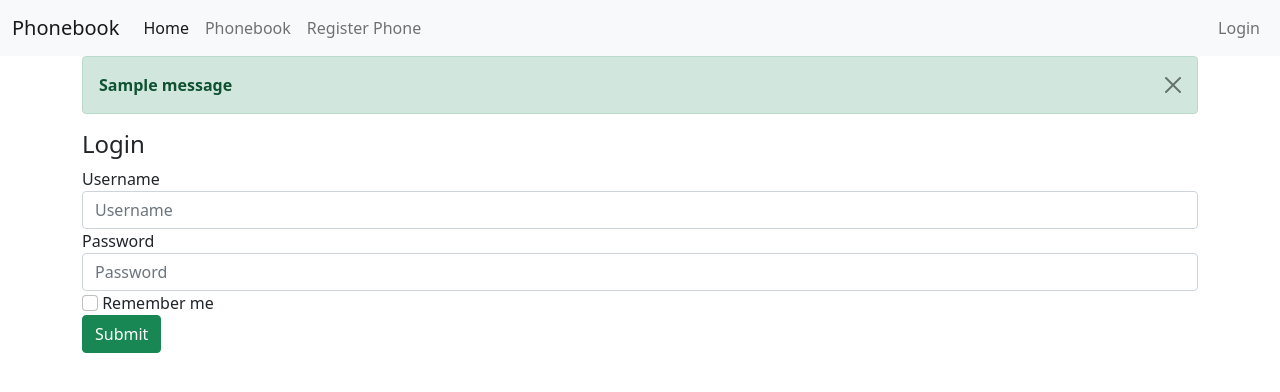
After one commit to CristinaGradinaru/phonebook, a Flask app: page /login in a window 1280 px wide. The commit adds this page. Shown: the top 392 px of the page. Run offline with Flask 2, Linux system fonts and the light colour scheme; tables that the repository leaves empty hold one stand-in row (values such as "Sample post"); one stand-in notice (Sample message) is shown; some libraries are stand-ins or nearby versions.

Commit message:
Wednesday HOMEWORK

```diff
--- a/app/forms.py
+++ b/app/forms.py
@@ -1,5 +1,5 @@
 from flask_wtf import FlaskForm
-from wtforms import StringField, PasswordField, SubmitField, ValidationError
+from wtforms import StringField, PasswordField, SubmitField, ValidationError, BooleanField
 from wtforms.validators import DataRequired, EqualTo, Email
 import phonenumbers
 
@@ -23,3 +23,9 @@ class UserInfoForm(FlaskForm):
             input_number = phonenumbers.parse("+1"+field.data)
             if not (phonenumbers.is_valid_number(input_number)):
                 raise ValidationError('Invalid phone number.')
+
+class LoginForm(FlaskForm):
+   username= StringField('Username', validators=[DataRequired()])
+   password = PasswordField('Password', validators = [DataRequired()])
+   remember_me = BooleanField('Remember me')
+   submit = SubmitField()
--- a/app/routes.py
+++ b/app/routes.py
@@ -1,6 +1,9 @@
-from app import app
-from flask import render_template, request
-from app.forms import UserInfoForm
+from app import app, db, mail, Message
+from flask import render_template, request, flash, redirect, url_for
+from app.forms import UserInfoForm, LoginForm
+from app.models import User
+from flask_login import login_user,logout_user, login_required
+from werkzeug.security import check_password_hash
 
 @app.route('/')
 @app.route('/index')
@@ -19,15 +22,25 @@ def index():
 def register():
     title = "Phonebook | REGISTER"
     form = UserInfoForm()
-    if request.method== "POST" and form.validate():
+    if request.method == "POST" and form.validate():
         username= form.username.data
         password= form.password.data
         email = form.email.data
         phone= form.phone.data
-        print(username, password, phone, email)
+
+        new_user=User(username, email, phone, password)
+        db.session.add(new_user)
+        db.session.commit()
+
+        welcome = Message(f'Welcome, {username}', [email])
+        welcome.html = '<p>Thank you for signing up! Your phone is now in our phonebook</p>'
+        mail.send(welcome)
+        flash ("You have added your entry", "success")
+        return redirect(url_for("index"))
     return render_template('registerphone.html', title= title, form=form)
 
 @app.route('/phonebook')
+@login_required
 def phonebook():
     context={
         'title': 'Phonebook | Phonebook',
@@ -38,3 +51,29 @@ def phonebook():
         }
     }
     return render_template('phonebook.html', **context)
+
+@app.route('/login', methods = ["GET", "POST"])
+def login():
+    title= "Phonebook | LOGIN"
+    form= LoginForm()
+    if request.method=="POST" and form.validate():
+        username= form.username.data
+        password = form.password.data
+
+        user = User.query.filter_by(username=username).first()
+
+        if user is None or not check_password_hash(user.password, password):
+           flash("Incorrect Email/Password. Try again", "danger")
+           return redirect(url_for('login'))
+
+        login_user(user, remember=form.remember_me.data)
+        flash("You have successfully logged in!", 'success')
+        return redirect(url_for('index'))
+
+    return render_template('login.html', title=title, form = form)
+
+@app.route('/logout')
+def logout():
+    logout_user()
+    flash('You have successfully logged OUT!', 'primary')
+    return redirect(url_for('index'))
--- a/app/templates/base.html
+++ b/app/templates/base.html
@@ -14,6 +14,17 @@
 {% include 'nav.html' %}
 
 <div class="container">
+    {% with messages = get_flashed_messages(with_categories=True) %}
+        {% if messages %}
+            {% for category, message in messages %}
+                <div class="alert alert-{{ category }} alert-dismissible fade show" role="alert">
+                    <strong>{{message}}</strong>
+                    <button type="button" class="btn-close" data-bs-dismiss="alert" aria-label="Close"></button>
+                </div>
+            {% endfor %}
+        {% endif %}
+    {% endwith %}
+
     {% block content %}
 
 
--- /dev/null
+++ b/app/templates/login.html
@@ -0,0 +1,27 @@
+{% extends 'base.html' %}
+
+{% block content %}
+<h4>Login</h4>
+<form action="" method = "POST">
+    {{form.hidden_tag() }}
+    <div class="form-group">
+        <fieldset>
+            {{ form.username.label }}
+            {{form.username(class='form-control', placeholder = 'Username')}}
+        </fieldset>
+        <fieldset>
+            {{ form.password.label }}
+            {{form.password(class='form-control', placeholder = 'Password')}}
+        </fieldset>
+        <fieldset>
+            {{ form.remember_me(class='form-check-input')}}
+            {{ form.remember_me.label(class='form-check-label')}}
+        </fieldset>
+        {{form.submit(class='btn btn-success')}}
+    </div>
+
+
+</form>
+
+
+{% endblock content %}
--- a/app/templates/nav.html
+++ b/app/templates/nav.html
@@ -15,14 +15,18 @@
           <li class="nav-item">
             <a class="nav-link" href="{{ url_for('register') }}">Register Phone</a>
           </li>
+        </ul>
+        <ul class="navbar-nav ms-auto">
+          {% if current_user.is_authenticated %}
           <li class="nav-item">
-            <a class="nav-link disabled" href="#" tabindex="-1" aria-disabled="true">Disabled</a>
+            <a class="nav-link" href="{{ url_for('logout') }}">Log out</a>
           </li>
+          {% else %}
+          <li class="nav-item">
+            <a class="nav-link" href="{{ url_for('login') }}">Login</a>
+          </li>
+          {% endif %}
         </ul>
-        <form class="d-flex">
-          <input class="form-control me-2" type="search" placeholder="Search" aria-label="Search">
-          <button class="btn btn-outline-success" type="submit">Search</button>
-        </form>
       </div>
     </div>
   </nav>
--- a/config.py
+++ b/config.py
@@ -7,3 +7,9 @@ class Config():
     SECRET_KEY=os.environ.get('SECRET_KEY') or 'this is a very secret key'
     SQLALCHEMY_DATABASE_URI= os.environ.get('DATABASE_URL') or 'sqlite:///'+os.path.join(basedir, 'app.db')
     SQLALCHEMY_TRACK_MODIFICATIONS = False
+    MAIL_SERVER= 'smtp.sendgrid.net'
+    MAIL_PORT = 587
+    MAIL_USE_TLS= True
+    MAIL_USERNAME = 'apikey'
+    MAIL_PASSWORD = os.environ.get('SENDGRID_API_KEY')
+    MAIL_DEFAULT_SENDER = os.environ.get('MAIL_DEFAULT_SENDER')
--- a/requirements.txt
+++ b/requirements.txt
@@ -1,9 +1,12 @@
 alembic==1.5.5
+blinker==1.4
 Bootstrap-Flask==1.5.1
 click==7.1.2
 dnspython==2.1.0
 email-validator==1.1.2
 Flask==1.1.2
+Flask-Login==0.5.0
+Flask-Mail==0.9.1
 Flask-Migrate==2.7.0
 Flask-SQLAlchemy==2.4.4
 Flask-WTF==0.14.3
@@ -13,6 +16,7 @@ Jinja2==2.11.3
 Mako==1.1.4
 MarkupSafe==1.1.1
 phonenumbers==8.12.19
+psycopg2-binary==2.8.6
 python-dateutil==2.8.1
 python-dotenv==0.15.0
 python-editor==1.0.4
--- a/run.py
+++ b/run.py
@@ -1,4 +1,5 @@
-from app import app
+from app import app, db
+from app.models import User
 
 
 if __name__ == '__main__':
```
Also changed, not shown: app/__init__.py (+9 -1 lines), app/models.py (+9 -3 lines), migrations/versions/70f69c59f453_.py (added, +38 -0 lines), 1 other file.
